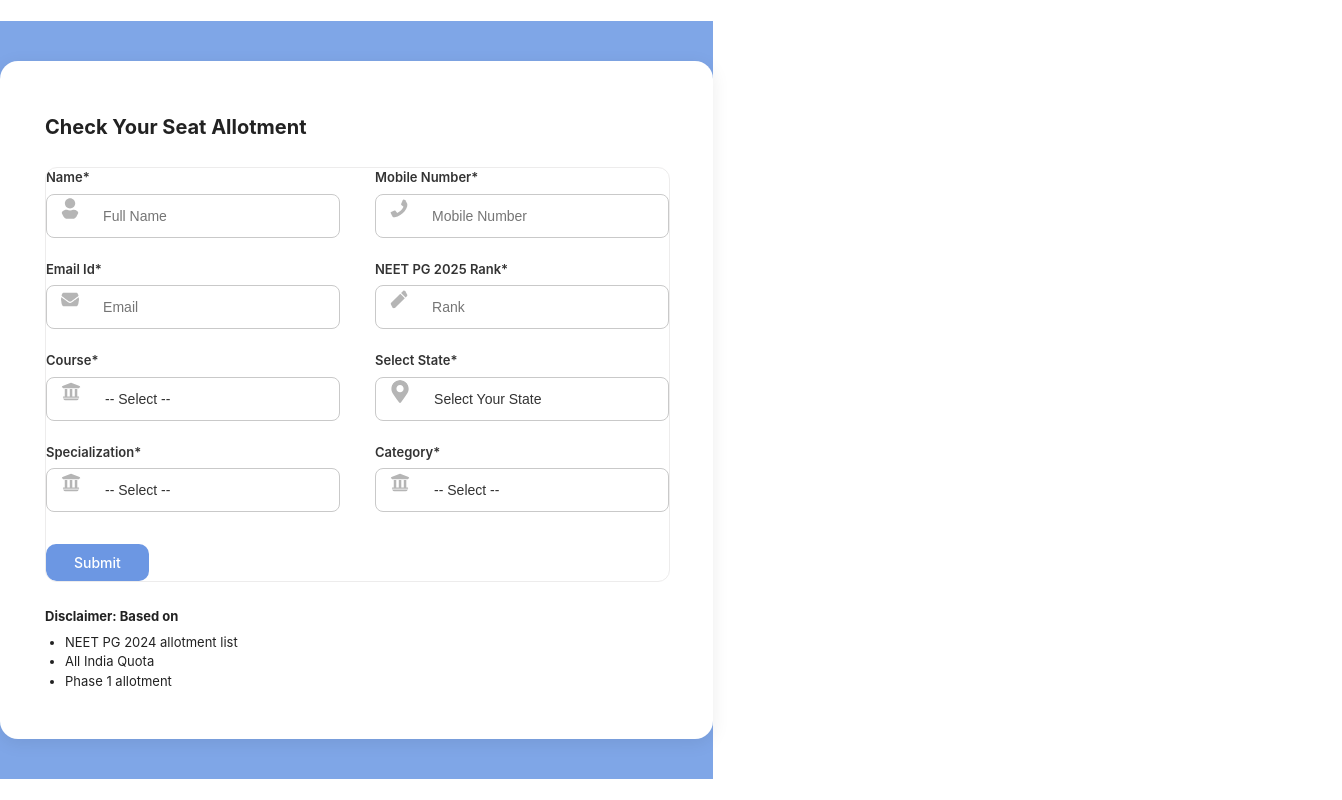
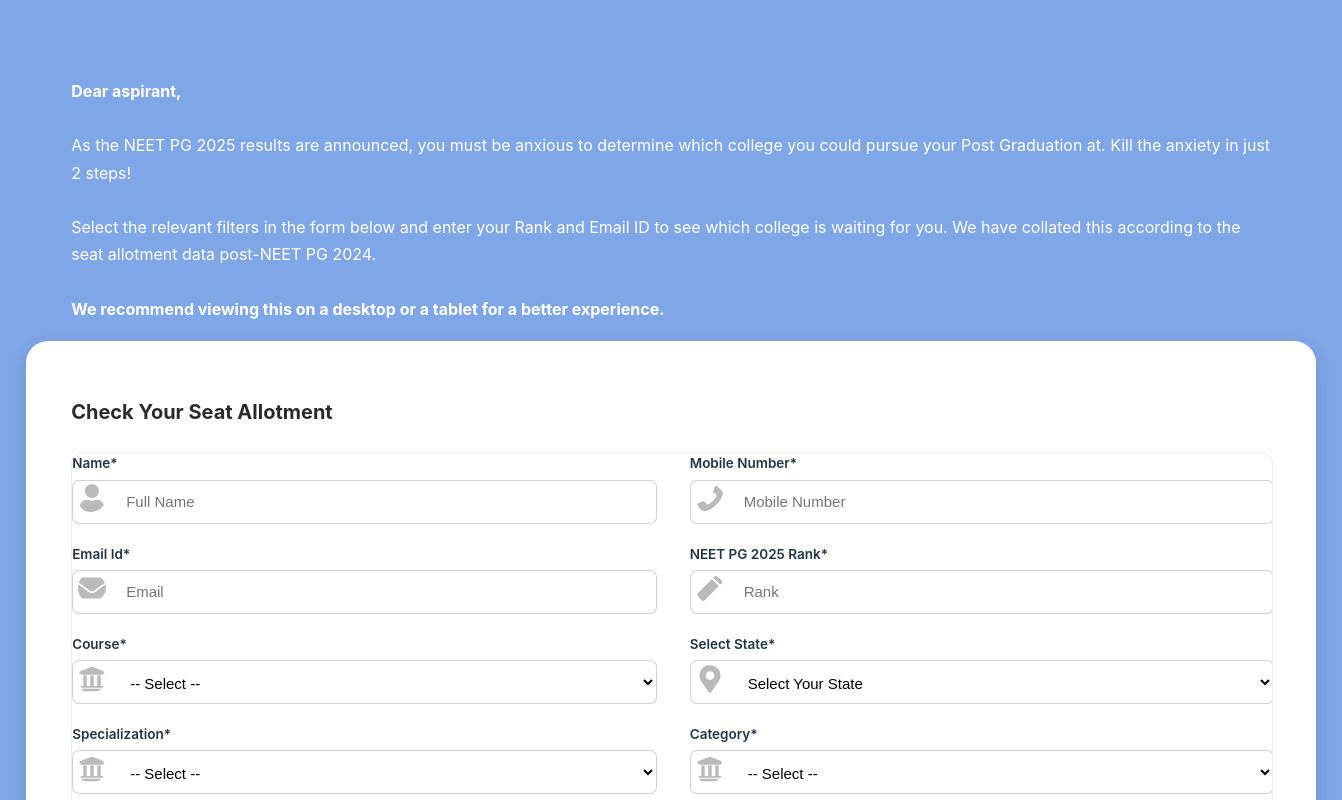
Before and after one commit to Rohit05292000/doctutorials, a React (Vite) app: page / in a window 1280 px wide. Shown: the top 800 px of the page, 1342 px wide, since content can reach past the window. Built offline with nearby package versions, Linux system fonts and the light colour scheme.

Commit message:
new scripts

```diff
--- a/src/components/Body.css
+++ b/src/components/Body.css
@@ -1,129 +1,152 @@
-
+/* ✅ FULL PAGE BACKGROUND */
 .form-wrapper {
+   width: 105.7%;
+  min-height: 100vh;
   background: #7fa6e7;
-  width: 100%;
-  padding: 40px 0;
+  padding: 60px 0 100px;
   display: flex;
-  justify-content: center;
-}
-
-
-.form-container {
-  background: #ffffff;
-  width: 90%;
-  max-width: 1100px;
-  padding: 35px 45px;
-  border-radius: 18px;
-  box-shadow: 0 4px 18px rgba(0, 0, 0, 0.08);
+  flex-direction: column;
+  align-items: center;
   font-family: "Inter", sans-serif;
 }
 
-
-.form-title {
-  font-size: 20px;
-  font-weight: 700;
-  margin-bottom: 25px;
-  color: #222;
+/* ✅ TOP TEXT */
+.info-wrapper {
+  width: 100%;
+  max-width: 1200px;
+  padding:  2px 35px;
+  color: #fff;
 }
 
+.info-text {
+  font-size: 16px;
+  line-height: 1.7;
+}
 
+/* ✅ WHITE CARD */
+.form-container {
+  width: 100%;
+  max-width: 1200px;
+  background: #fff;
+  padding: 40px 45px;
+  border-radius: 22px;
+  box-shadow: 0 8px 20px rgba(0, 0, 0, 0.12);
+}
+
+/* ✅ Heading */
+.form-container h2 {
+  font-size: 20px;
+  margin-bottom: 25px;
+  color: #2b2b2b;
+}
+
+/* ✅ FIXED GRID */
 .form-grid {
   display: grid;
   grid-template-columns: 1fr 1fr;
-  gap: 22px 35px;
+  column-gap: 35px;
+  row-gap: 20px;
 }
 
+/* ✅ LABEL */
+.form-group {
+  display: flex;
+  flex-direction: column;
+}
 
 .form-group label {
-  font-size: 13px;
+  font-size: 13.5px;
   font-weight: 600;
-  color: #333;
   margin-bottom: 6px;
-   display: block;
 }
 
-
+/* ✅ INPUT BOX FIX — align icon + input perfectly */
 .input-box {
+  position: relative;
+  width: 100%;
+  height: 42px;
+  border: 1px solid rgba(0,0,0,0.18);
+  border-radius: 7px;
+  background: #fff;
   display: flex;
   align-items: center;
   gap: 10px;
-  padding: 0 14px;
-  height: 42px;
-  background: #ffffff;
-  border: 1.3px solid #c9c9c9;
-  border-radius: 8px;
 }
 
-
-.input-box:focus-within {
-  border-color: #7a9dea;
-  box-shadow: 0 0 0 2px rgba(122, 157, 234, 0.22);
-}
-
-
+/* ICON FIX */
 .input-box .icon {
-  width: 23px;
-  height: 23px;
-  color: #b5b5b5;
-  display: flex;
-  justify-content: center;
-  align-items: center;
+  font-size: 10px !important;
+  width: 28px;
+  height: 28px;
+  min-width: 28px;
+  min-height: 28px;
+  color: #bababa;
+  margin-top: 8px;
+  padding-left: 5px;
 }
 
 
 .input-box input,
 .input-box select {
   width: 100%;
+  height: 100%;
+  padding-left: 10px;
   border: none;
   outline: none;
+  font-size: 15px;
   background: transparent;
-  font-size: 14px;
-  color: #333;
+  box-sizing: border-box;
 }
-
 .input-box select {
-  appearance: none;
-  cursor: pointer;
+  line-height: normal;
+  padding-top: 2px;
+  padding-bottom: 0;
+  display: flex;
+  align-items: center;
 }
 
 
 .submit-btn {
-  background: #6c97e3;
-  color: #ffffff;
-  padding: 10px 28px;
+  width: 180px;
+  background: #5c8be1;
+  padding: 10px 0;
+  color: white;
   border: none;
-  border-radius: 10px;
-  font-size: 14px;
+  border-radius: 6px;
+  font-size: 15px;
+  margin-top: 15px;
   cursor: pointer;
-  width: fit-content;
-  margin-top: 10px;
   grid-column: 1 / 3;
-  justify-self: start;
 }
 
-.submit-btn:hover {
-  background: #5379d4;
+/* ✅ RESULTS TABLE */
+.styled-table {
+  width: 100%;
+  margin-top: 25px;
+  border-collapse: collapse;
+  font-size: 14px;
 }
 
+.styled-table th,
+.styled-table td {
+  padding: 10px 14px;
+  border: 1px solid #e0e0e0;
+}
 
+/* ✅ DISCLAIMER */
 .disclaimer {
   margin-top: 25px;
-  font-size: 13px;
-  color: #222;
+  font-size: 14px;
 }
 
-.disclaimer ul {
-  margin-top: 6px;
-  padding-left: 20px;
-}
-
-
+/* ✅ MOBILE FIX */
 @media (max-width: 900px) {
   .form-grid {
     grid-template-columns: 1fr;
   }
 
   .submit-btn {
-    width: 50%;
+    grid-column: 1;
+    width: 100%;
   }
 }
--- a/src/components/Body.jsx
+++ b/src/components/Body.jsx
@@ -10,6 +10,7 @@
 import "./Body.css";
 
 const Body = () => {
+
   const [formData, setFormData] = useState({
     name: "",
     mobile: "",
@@ -20,9 +21,17 @@
     state: "",
     category: ""
   });
+
   const [loading, setLoading] = useState(false);
   const [error, setError] = useState("");
-  const [success, setSuccess] = useState("");
+  const [results, setResults] = useState([]);
+
+  const cleanInstitute = (text) => {
+    if (!text) return "";
+    const parts = text.split(",");
+    const unique = [...new Set(parts.map(p => p.trim()))];
+    return unique.join(", ");
+  };
 
   const handleChange = (e) => {
     setFormData({ ...formData, [e.target.name]: e.target.value });
@@ -31,47 +40,55 @@
   const handleSubmit = async (e) => {
     e.preventDefault();
     setError("");
-    setSuccess("");
     setLoading(true);
+    setResults([]);
+
+    const reqId =
+      crypto?.randomUUID
+        ? crypto.randomUUID()
+        : Date.now().toString();
+
+    const payload = {
+      candidateRank: formData.rank,
+      candidateCategory: formData.category,
+      course: formData.course,
+      state: formData.state,
+      specialization: formData.specialization,
+      channelId: "Web",
+      serReqId: reqId
+    };
+
+    console.log("Final payload being sent:", payload);
 
     try {
       const response = await fetch("https://svcp.doctutorials.com/studentv2", {
         method: "POST",
         headers: {
-          "Content-Type": "application/json"
-
+          "Content-Type": "application/json",
+          "channelId": "Web"
         },
-        body: JSON.stringify(formData)
+        body: JSON.stringify(payload)
       });
-
-      if (!response.ok) {
-        const text = await response.text();
-        throw new Error(`Server responded with ${response.status}: ${text}`);
-      }
 
       const data = await response.json();
       console.log("API response:", data);
 
+      const list = data?.gatewayResponse?.response?.seatPredictor ?? [];
 
-      if (data.success) {
-        setSuccess("Form submitted successfully!");
+      if (list.length === 0) {
+        setError("No results found for the entered details.");
+      }
 
-        setFormData({
-          name: "",
-          mobile: "",
-          email: "",
-          rank: "",
-          course: "",
-          specialization: "",
-          state: "",
-          category: ""
-        });
-      } else {
-        setError(data.message || "Submission failed");
-      }
+      const cleaned = list.map(item => ({
+        ...item,
+        allotedInstitute: cleanInstitute(item.allotedInstitute)
+      }));
+
+      setResults(cleaned);
+
     } catch (err) {
       console.error("Submission error:", err);
-      setError("There was an error submitting the form. Please try again.");
+      setError("Error fetching results.");
     } finally {
       setLoading(false);
     }
@@ -79,13 +96,29 @@
 
   return (
     <div className="form-wrapper">
+
+      {/* ✅ Left Info Section */}
+      <div className="info-wrapper">
+        <p className="info-text">
+          <strong>Dear aspirant,</strong><br/><br/>
+          As the NEET PG 2025 results are announced, you must be anxious to determine
+          which college you could pursue your Post Graduation at. Kill the anxiety in just
+          2 steps!<br/><br/>
+          Select the relevant filters in the form below and enter your Rank and Email ID
+          to see which college is waiting for you. We have collated this according to the
+          seat allotment data post-NEET PG 2024.<br/><br/>
+          <strong>We recommend viewing this on a desktop or a tablet for a better experience.</strong>
+        </p>
+      </div>
+
+      {/* ✅ Right Form */}
       <div className="form-container">
 
         <h2 className="form-title">Check Your Seat Allotment</h2>
 
         <form className="form-grid" onSubmit={handleSubmit}>
 
-      {/* Name */}
+          {/* ✅ Name */}
           <div className="form-group">
             <label>Name*</label>
             <div className="input-box">
@@ -96,26 +129,33 @@
                 placeholder="Full Name"
                 value={formData.name}
                 onChange={handleChange}
+                required
               />
             </div>
           </div>
 
-      {/* Mobile Number */}
+          {/* ✅ Mobile */}
           <div className="form-group">
             <label>Mobile Number*</label>
             <div className="input-box">
               <FaPhone className="icon" />
               <input
-            type="text"
+                type="tel"
                 name="mobile"
                 placeholder="Mobile Number"
                 value={formData.mobile}
                 onChange={handleChange}
+                maxLength="10"
+                pattern="[0-9]{10}"
+                onInput={(e) => {
+                  e.target.value = e.target.value.replace(/\D/g, "");
+                }}
+                required
               />
             </div>
           </div>
 
-      {/* Email Id */}
+          {/* ✅ Email */}
           <div className="form-group">
             <label>Email Id*</label>
             <div className="input-box">
@@ -126,11 +166,12 @@
                 placeholder="Email"
                 value={formData.email}
                 onChange={handleChange}
+                required
               />
             </div>
           </div>
 
-      {/* Rank */}
+          {/* ✅ Rank */}
           <div className="form-group">
             <label>NEET PG 2025 Rank*</label>
             <div className="input-box">
@@ -141,11 +182,12 @@
                 placeholder="Rank"
                 value={formData.rank}
                 onChange={handleChange}
+                required
               />
             </div>
           </div>
 
-      {/* Course */}
+          {/* ✅ Course */}
           <div className="form-group">
             <label>Course*</label>
             <div className="input-box">
@@ -154,6 +196,7 @@
                 name="course"
                 value={formData.course}
                 onChange={handleChange}
+                required
               >
                 <option value="">-- Select --</option>
                 <option value="DNB">DNB</option>
@@ -162,7 +205,7 @@
             </div>
           </div>
 
-      {/* State */}
+          {/* ✅ State */}
           <div className="form-group">
             <label>Select State*</label>
             <div className="input-box">
@@ -171,6 +214,7 @@
                 name="state"
                 value={formData.state}
                 onChange={handleChange}
+                required
               >
                 <option value="">Select Your State</option>
                 <option value="Andhra Pradesh">Andhra Pradesh</option>
@@ -180,7 +224,7 @@
             </div>
           </div>
 
-      {/* Specialization */}
+          {/* ✅ Specialization */}
           <div className="form-group">
             <label>Specialization*</label>
             <div className="input-box">
@@ -189,15 +233,16 @@
                 name="specialization"
                 value={formData.specialization}
                 onChange={handleChange}
+                required
               >
                 <option value="">-- Select --</option>
-            <option value="(NBEMS) ANAESTHESIOLOGY">(NBEMS) ANAESTHESIOLOGY</option>
-            <option value="(NBEMS) PAEDIATRICS">(NBEMS) PAEDIATRICS</option>
+                <option value="M.D. (BIOCHEMISTRY)">M.D. (BIOCHEMISTRY)</option>
+                <option value="M.D. (PAEDIATRICS)">M.D. (PAEDIATRICS)</option>
               </select>
             </div>
           </div>
 
-      {/* Category */}
+          {/* ✅ Category */}
           <div className="form-group">
             <label>Category*</label>
             <div className="input-box">
@@ -206,6 +251,7 @@
                 name="category"
                 value={formData.category}
                 onChange={handleChange}
+                required
               >
                 <option value="">-- Select --</option>
                 <option value="OBC">OBC</option>
@@ -216,17 +262,48 @@
             </div>
           </div>
 
-      {/* Submit button */}
+          {/* ✅ Submit button */}
           <button type="submit" className="submit-btn" disabled={loading}>
-        {loading ? "Submitting…" : "Submit"}
+            {loading ? "Loading…" : "Submit"}
           </button>
         </form>
 
-    {/* Messages */}
-    {error && <div style={{ color: "red", marginTop: "12px" }}>{error}</div>}
-    {success && <div style={{ color: "green", marginTop: "12px" }}>{success}</div>}
+        {/* ✅ Error */}
+        {error && <div className="error-msg">{error}</div>}
 
-    {/* Disclaimer */}
+        {/* ✅ Results Table */}
+        {results.length > 0 && (
+          <div className="results-table">
+            <table className="styled-table">
+              <thead>
+                <tr>
+                  <th>Sno</th>
+                  <th>Rank</th>
+                  <th>Alloted Quota</th>
+                  <th>Alloted Institute</th>
+                  <th>State</th>
+                  <th>Course</th>
+                  <th>Alloted Category</th>
+                </tr>
+              </thead>
+              <tbody>
+                {results.map((row, index) => (
+                  <tr key={index}>
+                    <td>{index + 1}</td>
+                    <td>{row.rank}</td>
+                    <td>{row.allotedQuota}</td>
+                    <td>{row.allotedInstitute}</td>
+                    <td>{row.state}</td>
+                    <td>{row.course}</td>
+                    <td>{row.allotedCategory}</td>
+                  </tr>
+                ))}
+              </tbody>
+            </table>
+          </div>
+        )}
+
+        {/* ✅ Disclaimer */}
         <div className="disclaimer">
           <strong>Disclaimer: Based on</strong>
           <ul>
@@ -238,7 +315,6 @@
 
       </div>
     </div>
-
   );
 };
 
```
Also changed, not shown: src/components/Blogs.css (added, +129 -0 lines), src/components/Blogs.jsx (added, +70 -0 lines), src/components/Footer.css (+9 -3 lines), src/components/Footer.jsx (+5 -4 lines), src/components/Header.css (+7 -7 lines), src/components/Header.jsx (+6 -1 lines), src/components/Neetpg.jsx (+3 -7 lines), src/components/Otp.jsx (+12 -0 lines). Lines whose indentation alone changed are shown as unchanged.
